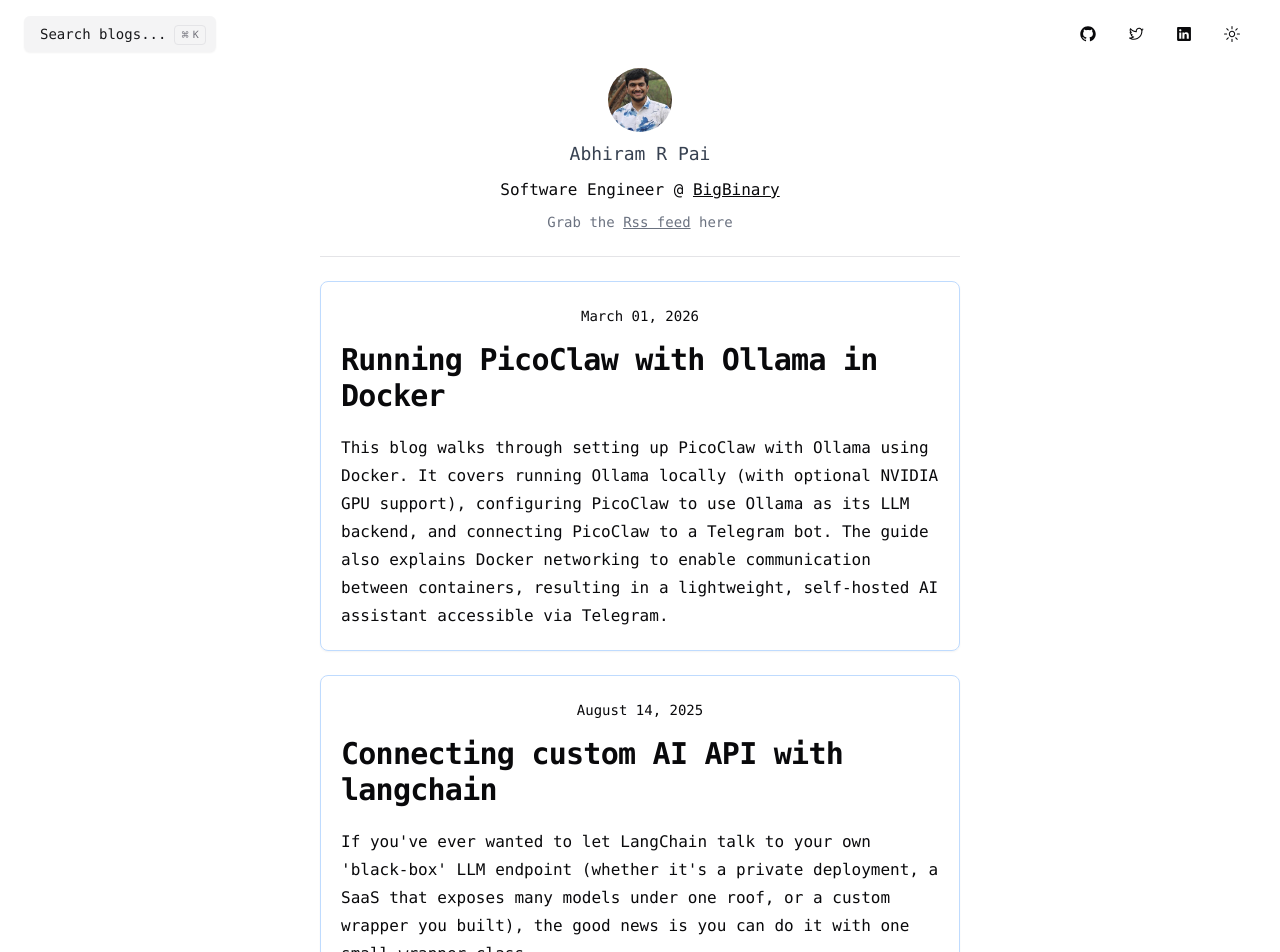
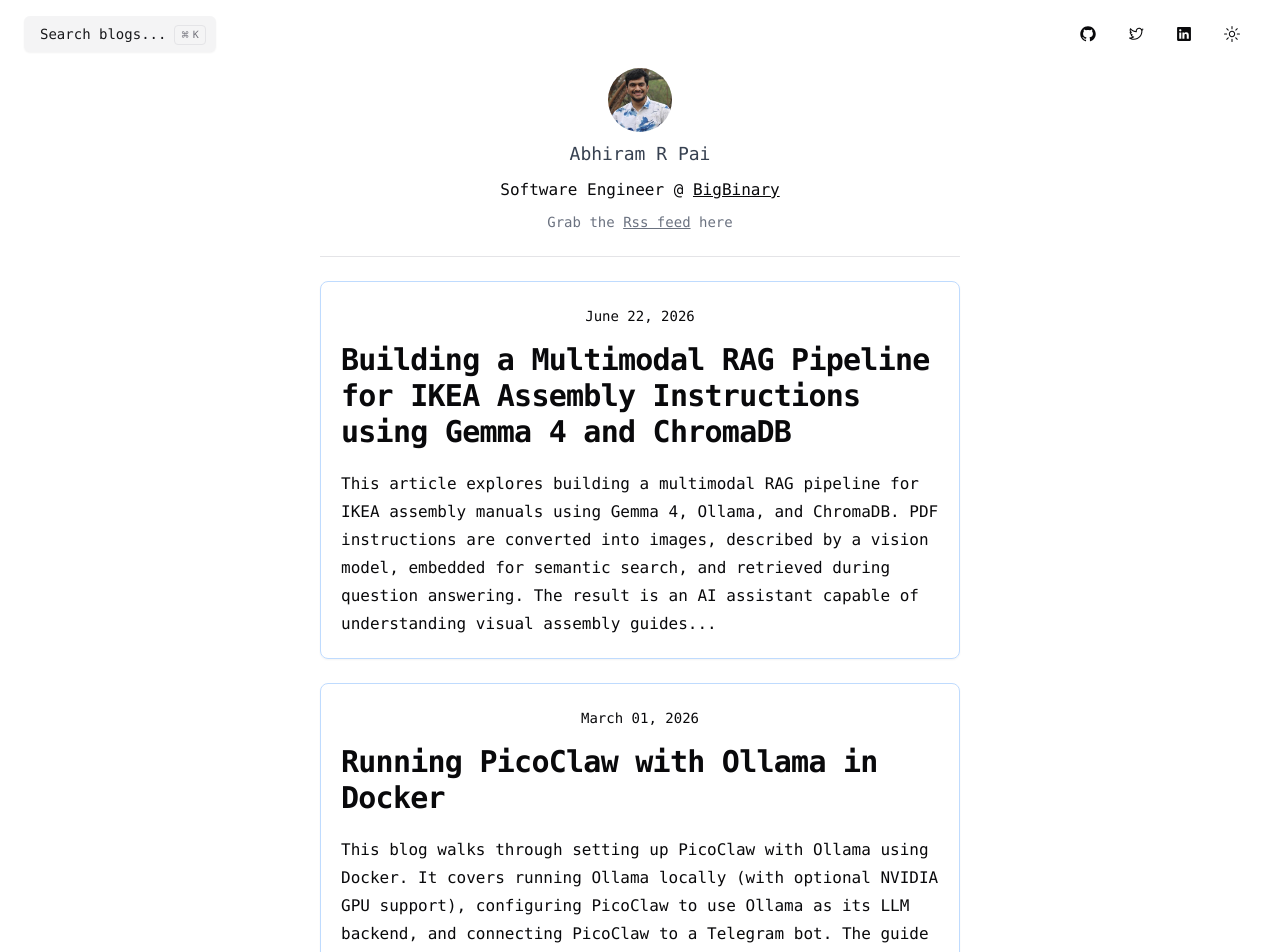
Before and after one commit to abhirampai/my_blog, a Next.js app: page / in a window 1280 px wide. Shown: the top 952 px of the page. Built offline with nearby package versions, Linux system fonts and the light colour scheme.

Commit message:
Update constants.js

```diff
--- a/src/app/page/constants.js
+++ b/src/app/page/constants.js
@@ -282,7 +282,7 @@
     ]
   }, {
     name: "Running PicoClaw with Ollama in Docker",
-    summary: "This blog walks through setting up PicoClaw with Ollama using Docker. It covers running Ollama locally (with optional NVIDIA GPU support), configuring PicoClaw to use Ollama as its LLM backend, and connecting PicoClaw to a Telegram bot. The guide also explains Docker networking to enable communication between containers, resulting in a lightweight, self-hosted AI assistant accessible via Telegram.",
+    summary: "This blog walks through setting up PicoClaw with Ollama using Docker. It covers running Ollama locally (with optional NVIDIA GPU support), configuring PicoClaw to use Ollama as its LLM backend, and connecting PicoClaw to a Telegram bot. The guide also explains Docker networking to enable communication between containers, resulting in a lightweight, self-hosted AI assistant accessible via Telegram...",
     publishedDate: "March 01, 2026",
     slug: "running_picoclaw_with_ollama_in_docker",
     keywords: [
@@ -292,6 +292,18 @@
       "Telegram AI Bot",
       "Shared Docker Network"
     ]
+  }, {
+    name: "Building a Multimodal RAG Pipeline for IKEA Assembly Instructions using Gemma 4 and ChromaDB",
+    summary: "This article explores building a multimodal RAG pipeline for IKEA assembly manuals using Gemma 4, Ollama, and ChromaDB. PDF instructions are converted into images, described by a vision model, embedded for semantic search, and retrieved during question answering. The result is an AI assistant capable of understanding visual assembly guides...",
+    publishedDate: "June 22, 2026",
+    slug: "building_a_multimodal_rag_pipeline_for_ikea_assembly_instructions",
+    keywords: [
+      "Multimodal RAG",
+      "Gemma 4",
+      "ChromaDB",
+      "Ollama",
+      "Vector search"
+    ]
   }
 ];
 
```
Lines whose indentation alone changed are shown as unchanged.
